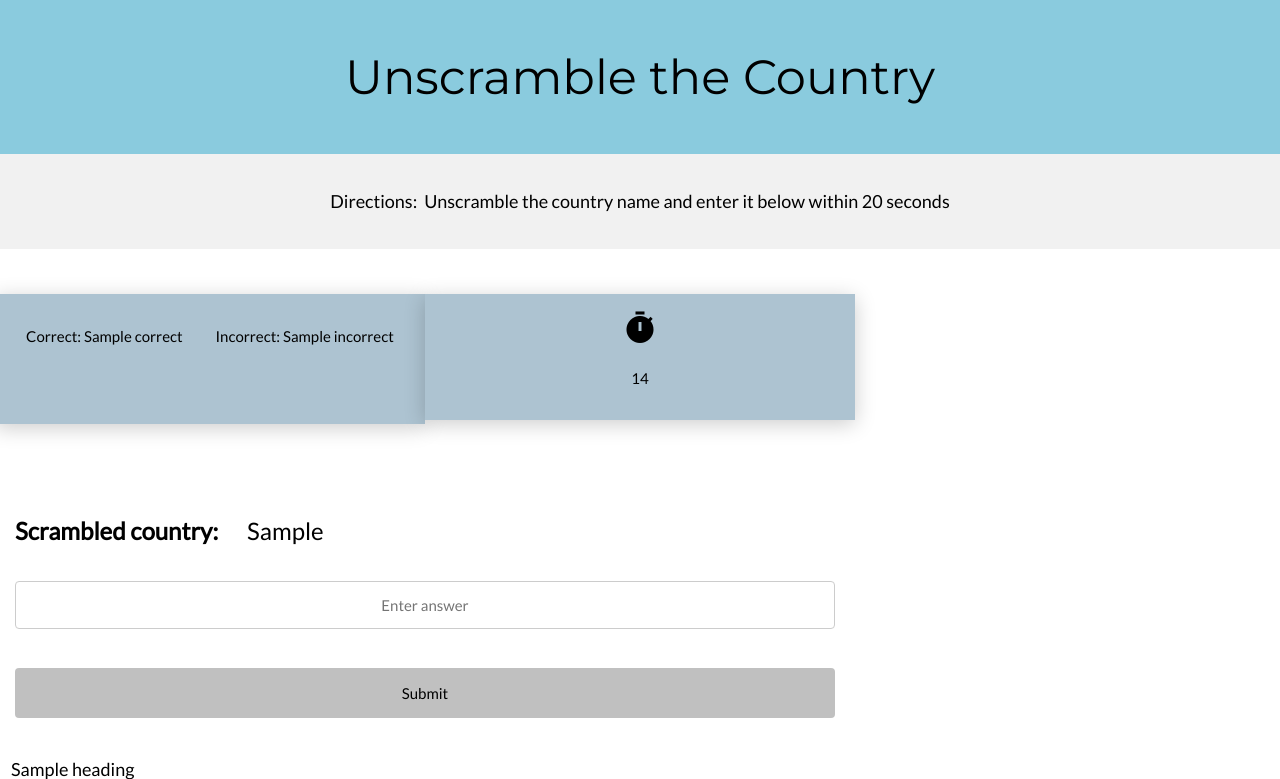
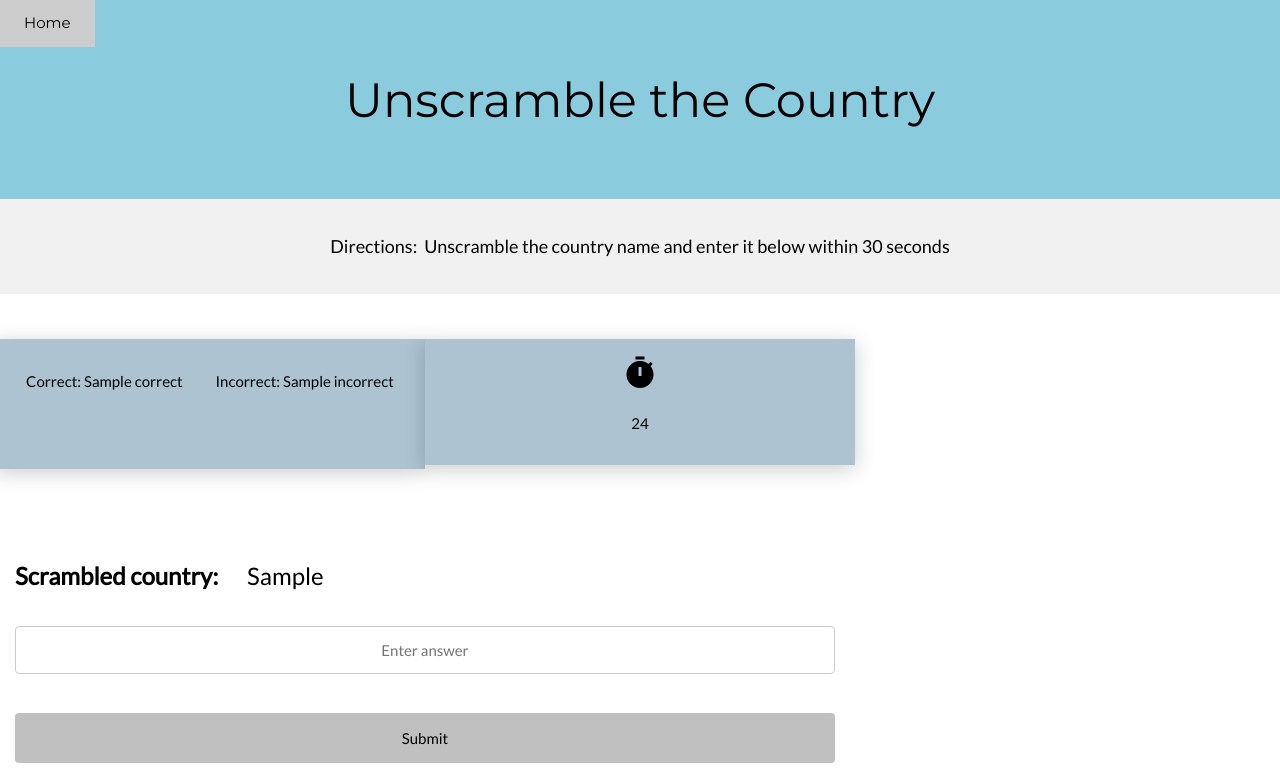
Before and after one commit to anishka-v/word-game, a Flask app: template templates/country_unscramble.html in a window 1280 px wide. Shown: the top 779 px of the page. Run offline with Flask 2, Linux system fonts and the light colour scheme; the template is opened without the code that fills it: most values are stand-ins (such as "Sample title", 1, 10 or a date in 2020).

Commit message:
Update country_unscramble.html

```diff
--- a/templates/country_unscramble.html
+++ b/templates/country_unscramble.html
@@ -87,15 +87,20 @@ input[type=submit] {
 
 </style>
 
+<!-- Navbar -->
+<div class="w3-bar" style="background-color: #8acbde;">
+  <a href="/" class="w3-bar-item w3-button w3-padding-large">Home</a>
+<br>
 <header class="w3-container w3-center" style="padding:25px 16px;  background-color: #8acbde;">
-  <h1 class="w3-margin w3-xxxlarge">Unscramble the Country</h1>
+  <h1 class="w3-margin w3-xxxlarge">Unscramble the Country</h1> <br>
 </header>
+</div>
 
 <!-- First Grid -->
 <div class="w3-row-padding w3-light-grey w3-padding-30 w3-container w3-center">
   <div class="w3-content">
     <div class="w3-third w3-center"></div>
-      <h5 class="w3-padding-24">Directions:&nbsp Unscramble the country name and enter it below within 20 seconds</h5>
+      <h5 class="w3-padding-24">Directions:&nbsp Unscramble the country name and enter it below within 30 seconds</h5>
     </div>
   </div>
 </div>
@@ -119,7 +124,7 @@ input[type=submit] {
   <div class="column">
     <div class="card">
         <i class="material-icons w3-xxlarge">timer</i>
-        <p id="demo">20</p>
+        <p id="demo">30</p>
     </div>
   </div>
 
@@ -155,7 +160,7 @@ input[type=submit] {
 	setInterval(myTimer, 1000);
 	var i = 1;
 	function myTimer() {
-  		var d = 20;
+  		var d = 30;
   		d = d - i;
   		i += 1;
   		if (d == 0) {
```
